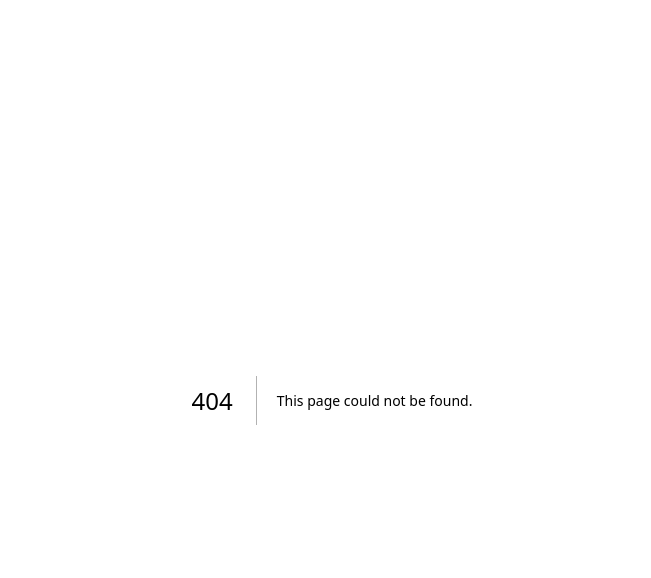
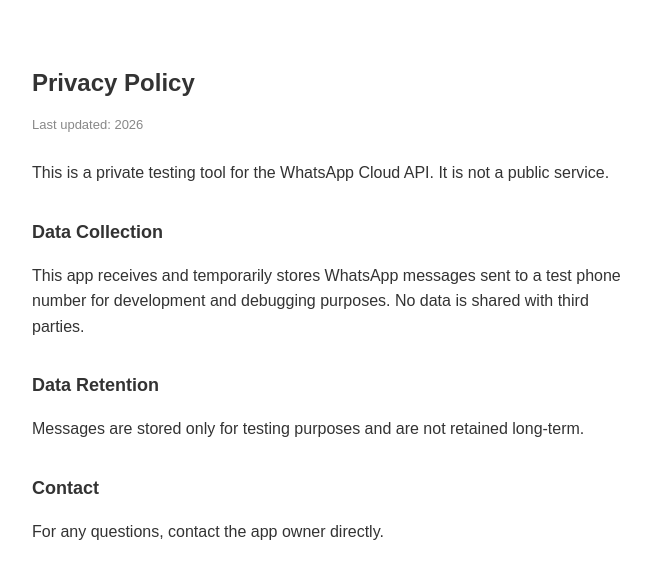
Before and after one commit to bysetton-studio/whats-app-api-test, a Next.js app: page /privacy in a window 1280 px wide. Before the commit this address had no page. Shown: the top 578 px of the page, without its empty margins (308-959 px from the left). Built offline with nearby package versions, Linux system fonts and the light colour scheme.

Commit message:
add provicy policy

```diff
--- /dev/null
+++ b/app/privacy/page.js
@@ -0,0 +1,35 @@
+export const metadata = { title: "Privacy Policy" };
+
+export default function Privacy() {
+  return (
+    <div style={styles.page}>
+      <h1 style={styles.h1}>Privacy Policy</h1>
+      <p style={styles.meta}>Last updated: {new Date().getFullYear()}</p>
+
+      <p>This is a private testing tool for the WhatsApp Cloud API. It is not a public service.</p>
+
+      <h2 style={styles.h2}>Data Collection</h2>
+      <p>This app receives and temporarily stores WhatsApp messages sent to a test phone number for development and debugging purposes. No data is shared with third parties.</p>
+
+      <h2 style={styles.h2}>Data Retention</h2>
+      <p>Messages are stored only for testing purposes and are not retained long-term.</p>
+
+      <h2 style={styles.h2}>Contact</h2>
+      <p>For any questions, contact the app owner directly.</p>
+    </div>
+  );
+}
+
+const styles = {
+  page: {
+    fontFamily: "sans-serif",
+    maxWidth: 600,
+    margin: "0 auto",
+    padding: "40px 20px",
+    lineHeight: 1.6,
+    color: "#333",
+  },
+  h1: { fontSize: 24, marginBottom: 4 },
+  h2: { fontSize: 18, marginTop: 32 },
+  meta: { color: "#888", fontSize: 13, marginBottom: 24 },
+};
```
